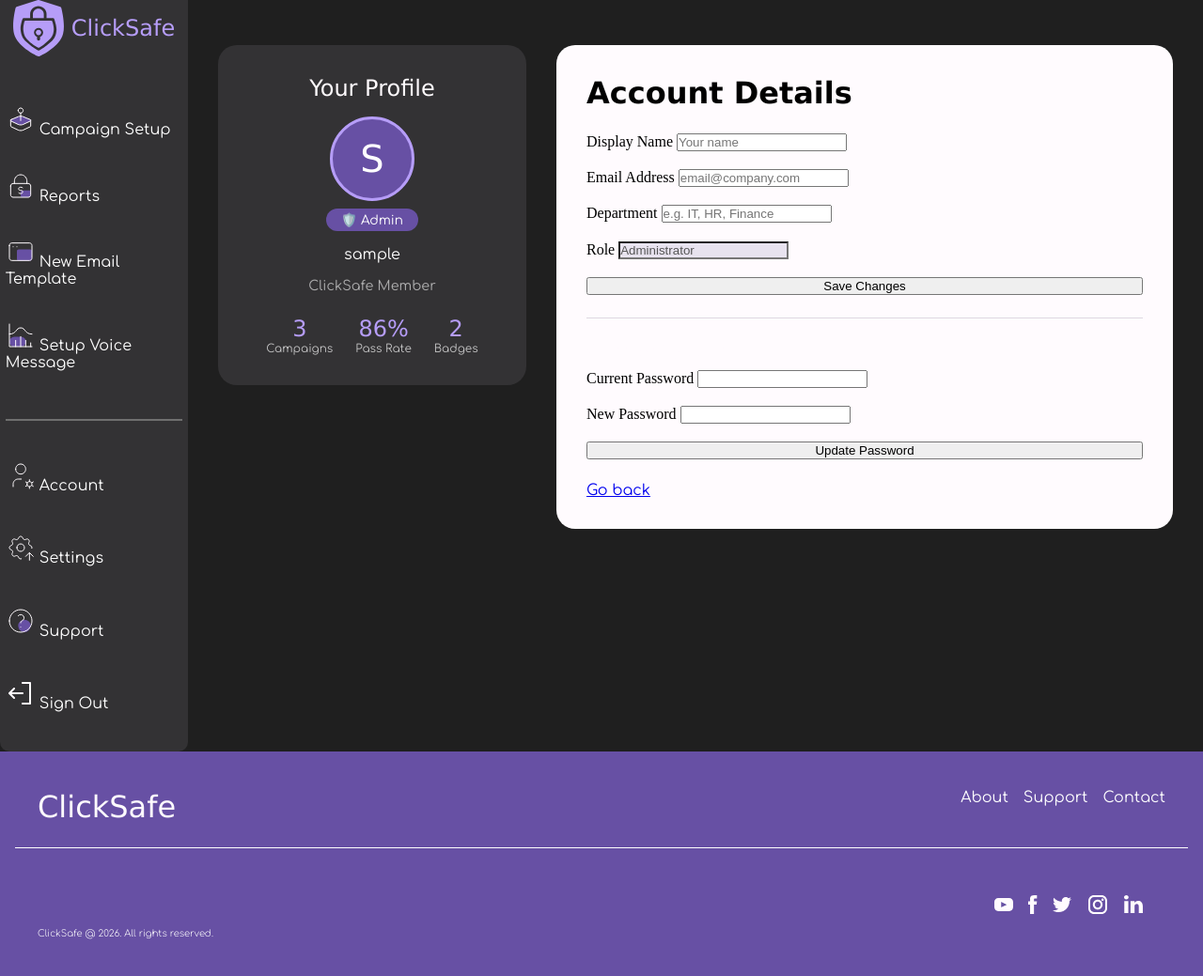
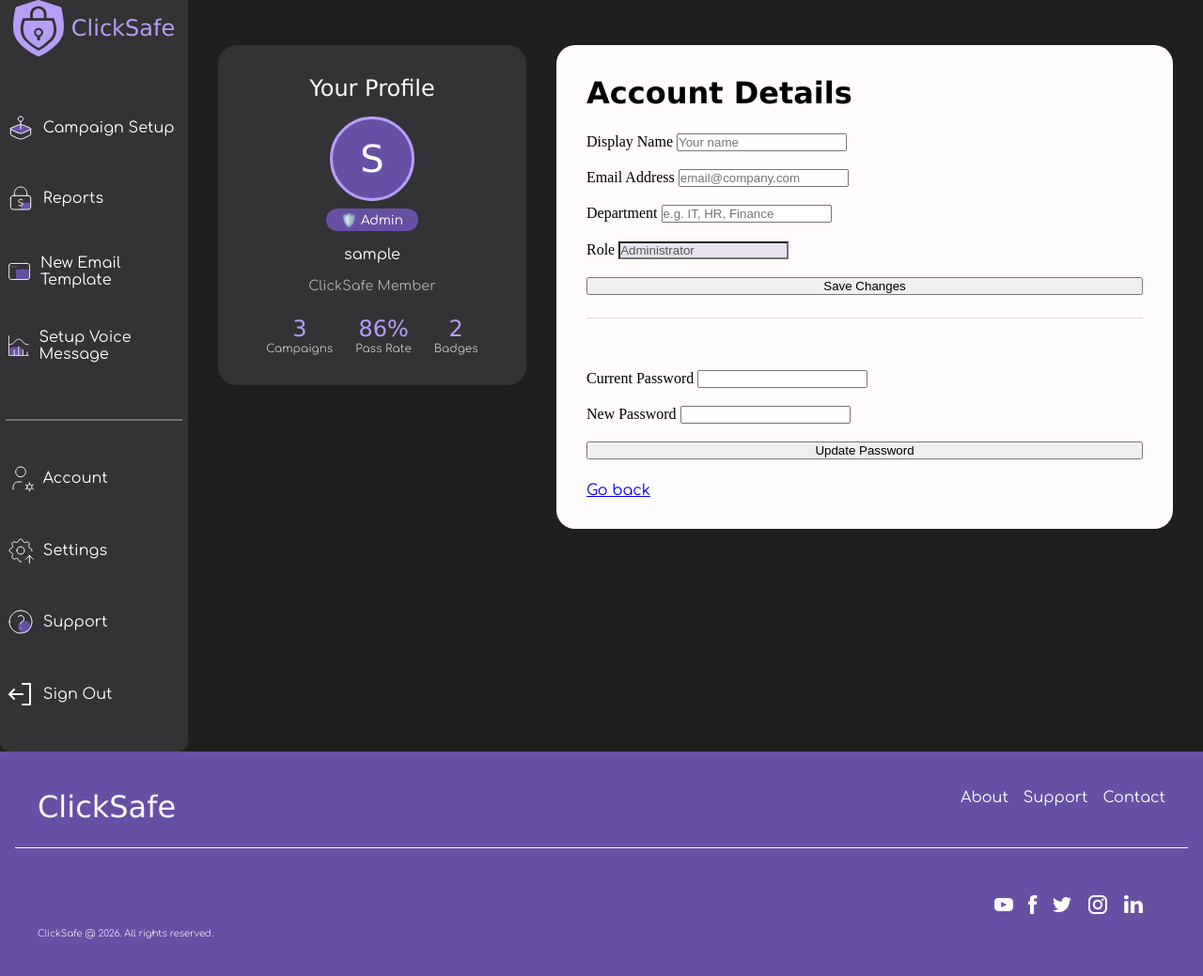
Before and after one commit to EuanFitz/capstone, a Node server app: page /profile in a window 1280 px wide. Shown: the whole page at 94% size. Run offline with Node 20, Linux system fonts and the light colour scheme; the visitor is signed in with stand-in values (Sample User, id 1); some libraries are stand-ins or nearby versions.

Commit message:
Fix side nav links

```diff
--- a/public/css/global.css
+++ b/public/css/global.css
@@ -49,7 +49,12 @@ body {
   grid-template-columns: 200px 1fr;
   overflow: auto;
 }
+.sideNavPage nav > ul li{
+  display: flex;
+  align-items: center;
+  gap: 0.5rem;
 
+}
 nav {
     background-color: var(--SideMenu);
     color: #fff;
--- a/views/includes/sideNav.ejs
+++ b/views/includes/sideNav.ejs
@@ -154,7 +154,7 @@
 <path d="M17 5C17 4.73478 17.1054 4.48043 17.2929 4.29289C17.4804 4.10536 17.7348 4 18 4H26C26.2652 4 26.5196 4.10536 26.7071 4.29289C26.8946 4.48043 27 4.73478 27 5L27 27C27 27.2652 26.8946 27.5196 26.7071 27.7071C26.5196 27.8946 26.2652 28 26 28H18C17.7348 28 17.4804 27.8946 17.2929 27.7071C17.1054 27.5196 17 27.2652 17 27C17 26.7348 17.1054 26.4804 17.2929 26.2929C17.4804 26.1054 17.7348 26 18 26H25L25 6H18C17.7348 6 17.4804 5.89464 17.2929 5.70711C17.1054 5.51957 17 5.26522 17 5ZM3.2925 16.7075L8.2925 21.7075C8.48014 21.8951 8.73464 22.0006 9 22.0006C9.26536 22.0006 9.51986 21.8951 9.7075 21.7075C9.89514 21.5199 10.0006 21.2654 10.0006 21C10.0006 20.7346 9.89514 20.4801 9.7075 20.2925L6.41375 17H18C18.2652 17 18.5196 16.8946 18.7071 16.7071C18.8946 16.5196 19 16.2652 19 16C19 15.7348 18.8946 15.4804 18.7071 15.2929C18.5196 15.1054 18.2652 15 18 15H6.41375L9.7075 11.7075C9.89514 11.5199 10.0006 11.2654 10.0006 11C10.0006 10.7346 9.89514 10.4801 9.7075 10.2925C9.51986 10.1049 9.26536 9.99944 9 9.99944C8.73464 9.99944 8.48014 10.1049 8.2925 10.2925L3.2925 15.2925C3.19952 15.3854 3.12576 15.4957 3.07544 15.6171C3.02512 15.7385 2.99921 15.8686 2.99921 16C2.99921 16.1314 3.02512 16.2615 3.07544 16.3829C3.12576 16.5043 3.19952 16.6146 3.2925 16.7075Z" fill="#FFFBFE"/>
 </svg>
 
-<a href="/logout">Sign Out</a>
+<a href="/">Sign Out</a>
             </li>
 
         </ul>
```
